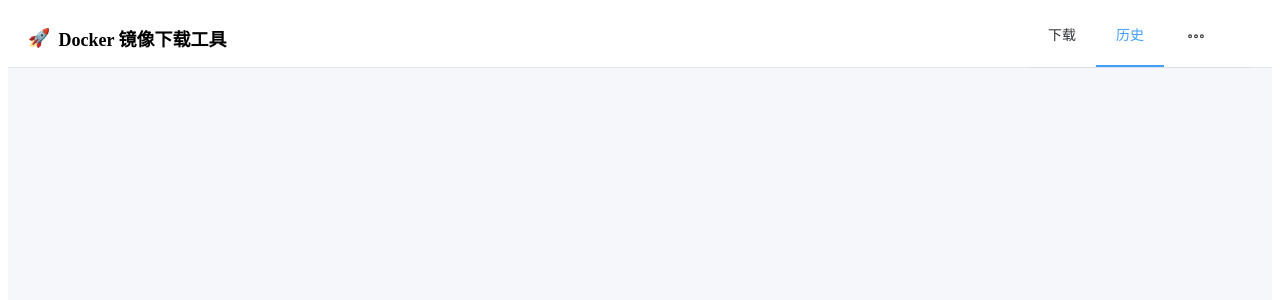
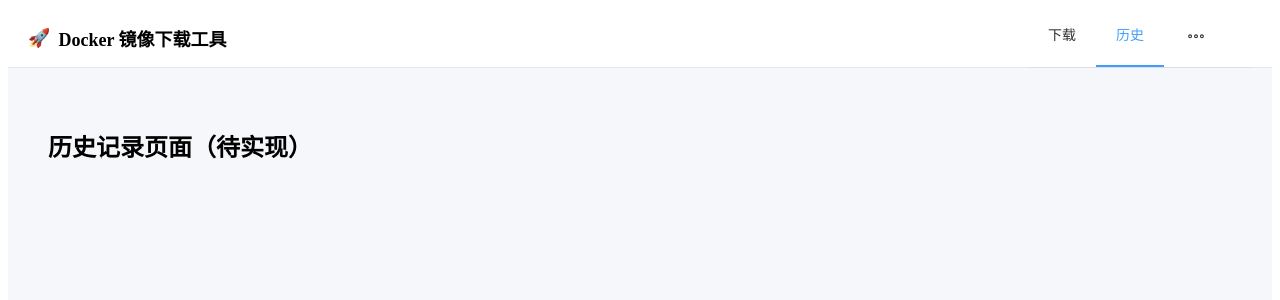
Before and after one commit to HanzLeader/docker-pull-tar, a Vue app in the folder frontend/: page /#/history in a window 1280 px wide. Shown: the top 300 px of the page. Built offline with nearby package versions, Linux system fonts and the light colour scheme.

Commit message:
feat: 配置 Vue Router 和空白占位页面

```diff
--- a/frontend/src/router/index.js
+++ b/frontend/src/router/index.js
@@ -1,6 +1,22 @@
 import { createRouter, createWebHashHistory } from 'vue-router'
 
-const routes = []
+const routes = [
+  {
+    path: '/',
+    name: 'Home',
+    component: () => import('@/views/Home.vue')
+  },
+  {
+    path: '/history',
+    name: 'History',
+    component: () => import('@/views/History.vue')
+  },
+  {
+    path: '/settings',
+    name: 'Settings',
+    component: () => import('@/views/Settings.vue')
+  }
+]
 
 const router = createRouter({
   history: createWebHashHistory(),
--- /dev/null
+++ b/frontend/src/views/History.vue
@@ -0,0 +1,14 @@
+<template>
+  <div class="history-page">
+    <h1>历史记录页面（待实现）</h1>
+  </div>
+</template>
+
+<script setup>
+</script>
+
+<style scoped>
+.history-page {
+  padding: 20px;
+}
+</style>
--- /dev/null
+++ b/frontend/src/views/Home.vue
@@ -0,0 +1,14 @@
+<template>
+  <div class="home-page">
+    <h1>下载页面（待实现）</h1>
+  </div>
+</template>
+
+<script setup>
+</script>
+
+<style scoped>
+.home-page {
+  padding: 20px;
+}
+</style>
--- /dev/null
+++ b/frontend/src/views/Settings.vue
@@ -0,0 +1,14 @@
+<template>
+  <div class="settings-page">
+    <h1>设置页面（待实现）</h1>
+  </div>
+</template>
+
+<script setup>
+</script>
+
+<style scoped>
+.settings-page {
+  padding: 20px;
+}
+</style>
```
